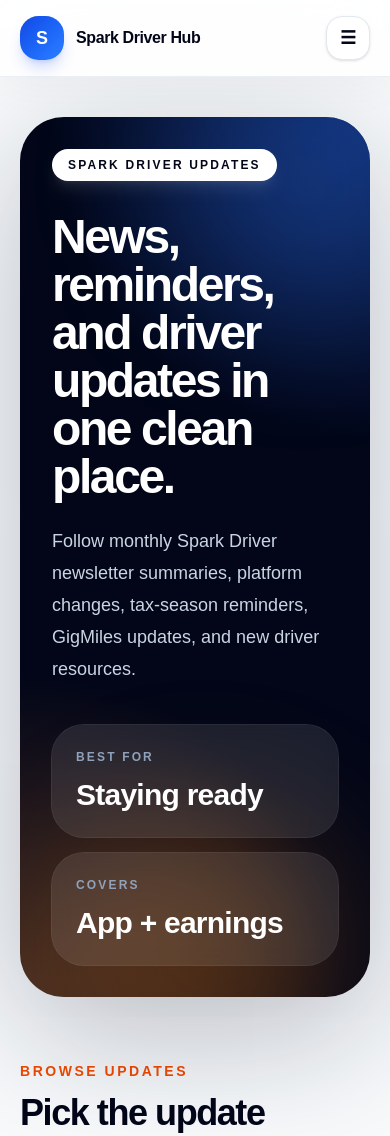
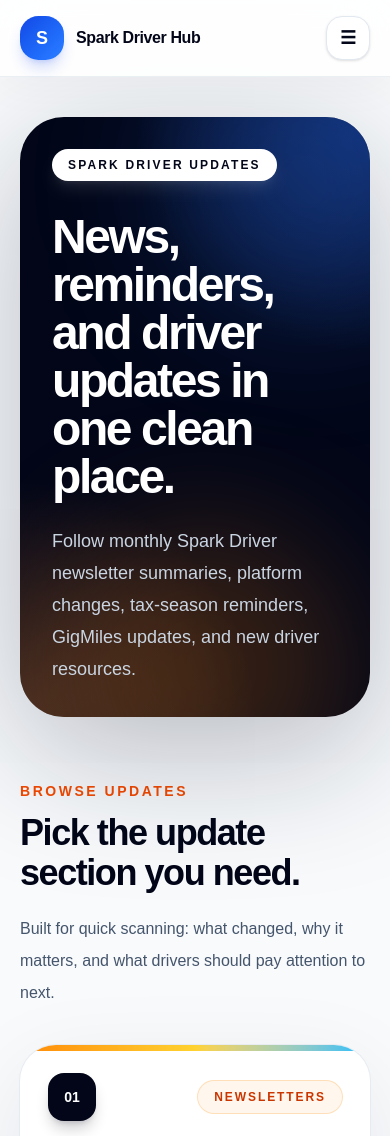
Before and after one commit to dayoneapps91/Spark-Driver-Hub, a Next.js app: page /updates in a window 390 px wide. Shown: the top 1136 px of the page. Built offline with nearby package versions, Linux system fonts and the light colour scheme.

Commit message:
Redesign Driving Essentials hub

```diff
--- a/app/guides/page.tsx
+++ b/app/guides/page.tsx
@@ -22,7 +22,7 @@
               expenses, vehicles, and GigMiles.
             </p>
 
-            <div className="mt-8 grid gap-4 sm:grid-cols-2">
+            <div className="mt-8 hidden gap-4 md:grid md:grid-cols-2">
               <div className="rounded-3xl bg-white/10 p-5 ring-1 ring-white/15">
                 <p className="text-xs font-black uppercase tracking-[0.18em] text-slate-400">
                   Built For
--- a/app/updates/page.tsx
+++ b/app/updates/page.tsx
@@ -71,7 +71,7 @@
               </p>
             </div>
 
-            <div className="grid gap-4 sm:grid-cols-2 lg:grid-cols-1 xl:grid-cols-2">
+            <div className="hidden gap-4 md:grid md:grid-cols-2 lg:grid-cols-1 xl:grid-cols-2">
               <div className="rounded-[2rem] bg-white/10 p-6 ring-1 ring-white/15 backdrop-blur">
                 <p className="text-xs font-black uppercase tracking-[0.18em] text-slate-400">
                   Best For
```
